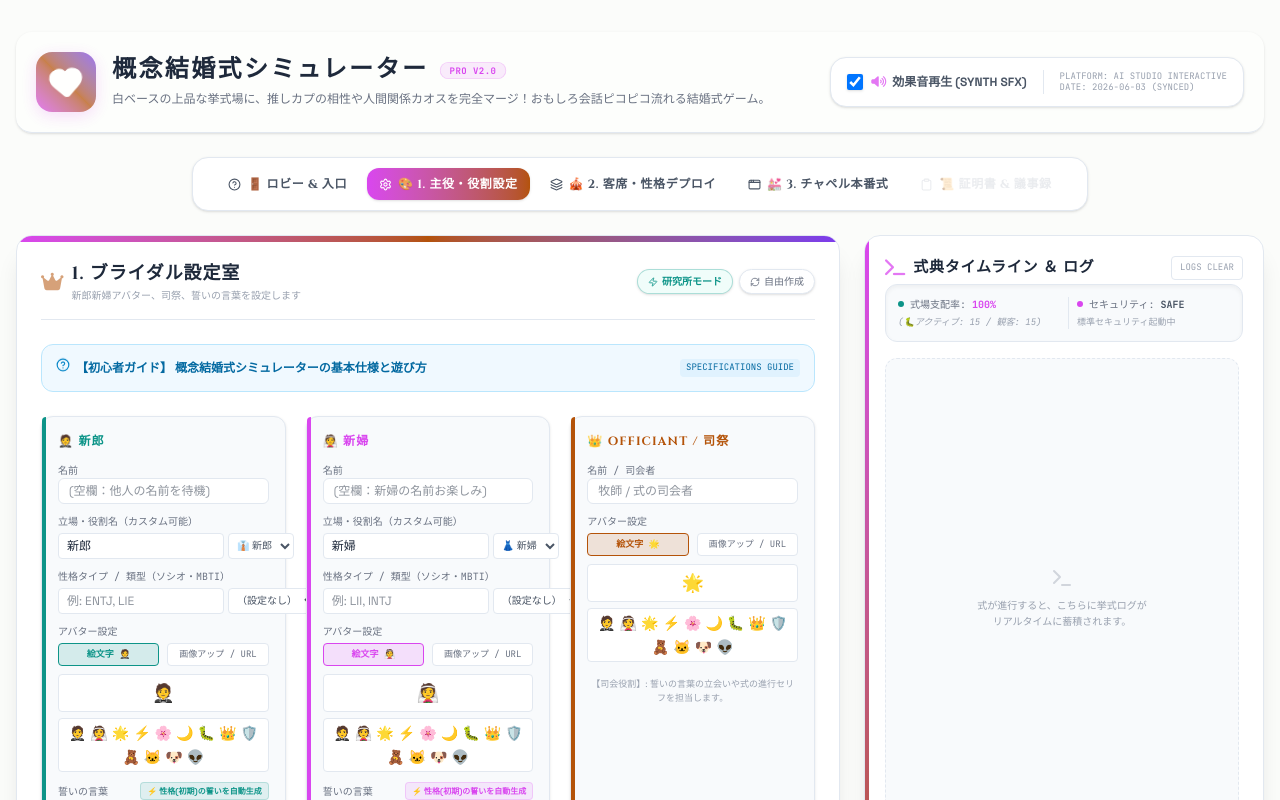
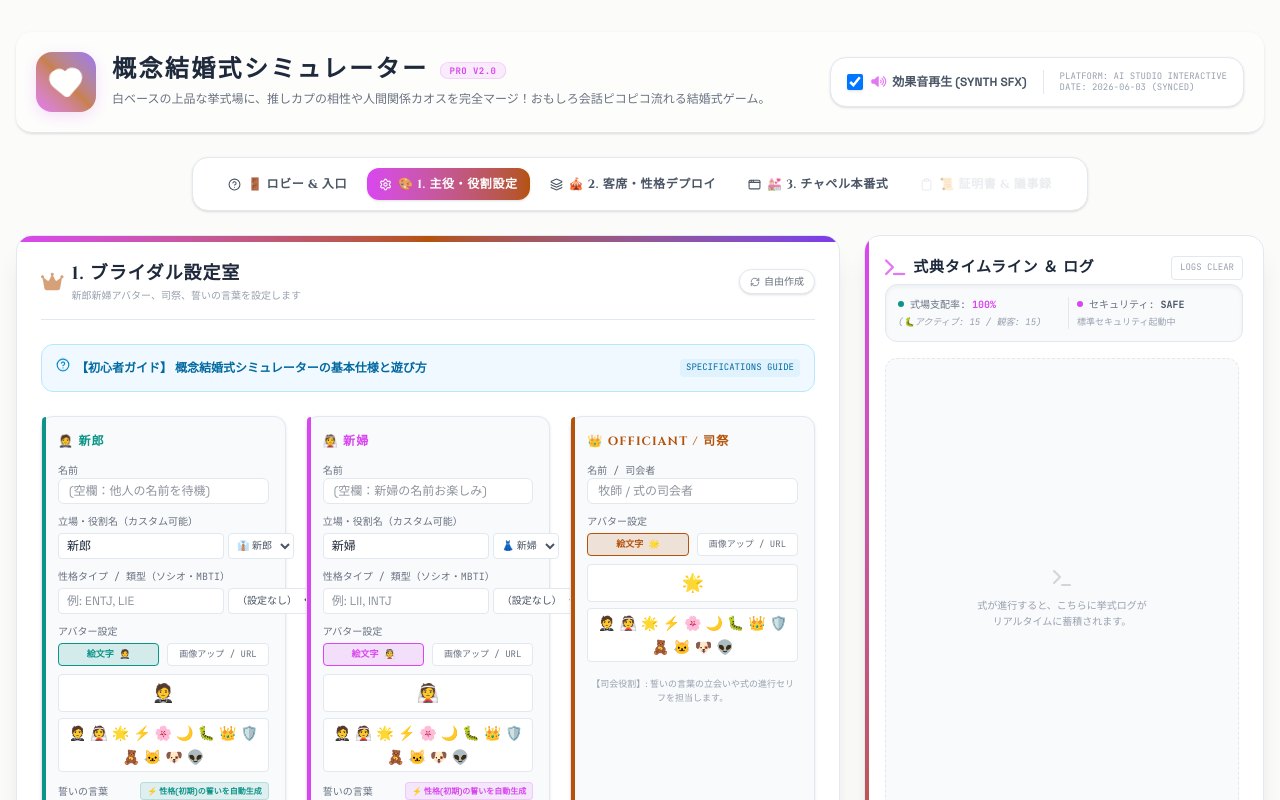
Before and after one commit to mofu-mitsu/wedding-pipeline, a React (Vite) app: page / in a window 1280 px wide. Both pictures are taken after a click on the button "🎨 1. 主役・役割設定". Shown: the top 800 px of the page. Built offline with nearby package versions, Linux system fonts and the light colour scheme.

Commit message:
feat: hide lab mode preset behind secret flag
Restrict access to the Monday Laboratory preset button by gating it behind the isSecretMismon condition.

```diff
--- a/src/components/GroomBrideSetup.tsx
+++ b/src/components/GroomBrideSetup.tsx
@@ -139,6 +139,7 @@ export const GroomBrideSetup: React.FC<SetupProps> = ({
 
         {/* Dynamic Mode Switcher */}
         <div className="flex gap-1.5 flex-wrap sm:flex-nowrap justify-end">
+          {isSecretMismon && (
             <button
               type="button"
               id="btn-load-mismon"
@@ -149,6 +150,7 @@ export const GroomBrideSetup: React.FC<SetupProps> = ({
               <Zap size={10} />
               <span>研究所モード</span>
             </button>
+          )}
           <button
             type="button"
             id="btn-clear-preset"
```
Lines whose indentation alone changed are shown as unchanged.
